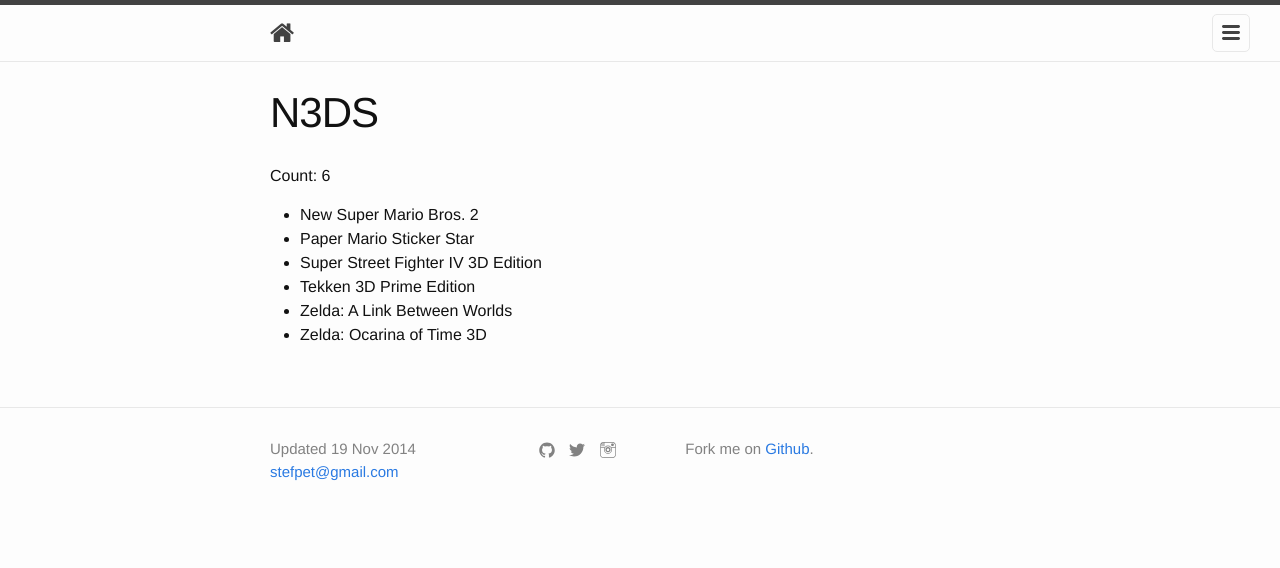
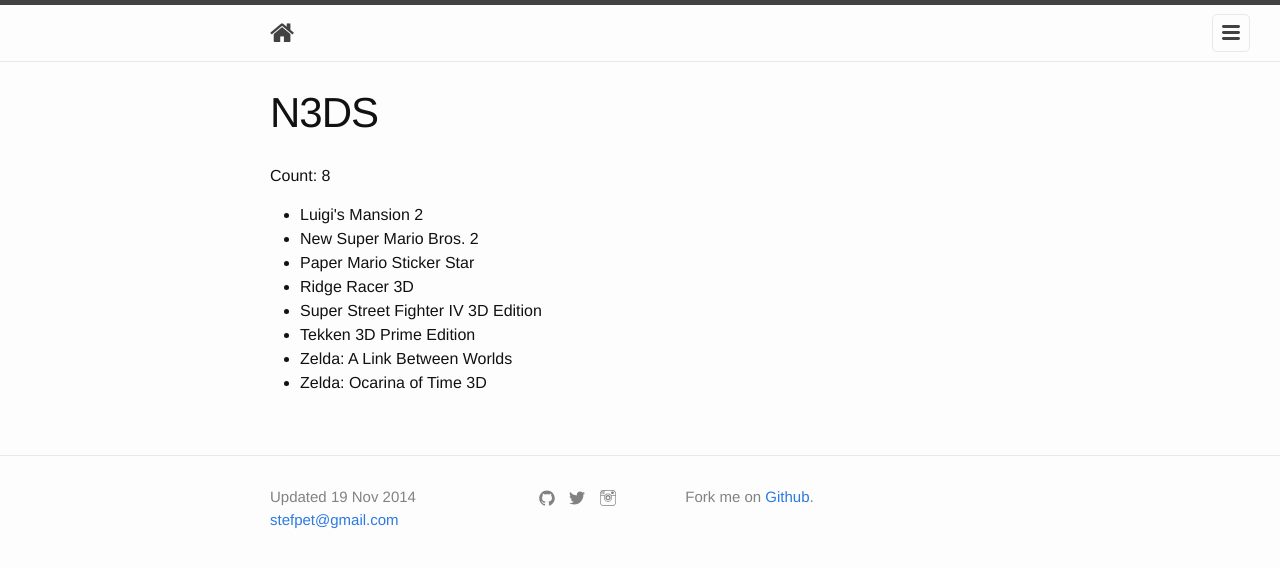
Before and after one commit to stpe/games, a Jekyll site: the page built from n3ds.md, in a window 1280 px wide. Shown: the top 568 px of the page. Built offline with Jekyll 4.4.1, drawn with Linux system fonts in a browser that asks for light colours; nearby versions of some CDN libraries.

Commit message:
N3DS: Luigi's Mansion 2 + Ridge Racer 3D

```diff
--- a/_data/games.json
+++ b/_data/games.json
@@ -1355,6 +1355,11 @@
     "platform": "LYNX"
   },
   {
+    "title": "Luigi&apos;s Mansion 2",
+    "platform": "N3DS",
+    "code": "TSA-CTR-AGGP-SWD"
+  },
+  {
     "title": "New Super Mario Bros. 2",
     "platform": "N3DS",
     "code": "TSA-CTR-ABEP-UKV"
@@ -1363,6 +1368,11 @@
     "title": "Paper Mario Sticker Star",
     "platform": "N3DS",
     "code": "TSA-CTR-AG5P-SWD"
+  },
+  {
+    "title": "Ridge Racer 3D",
+    "platform": "N3DS",
+    "code": "TSA-CTR-ARRP-UKV"
   },
   {
     "title": "Super Street Fighter IV 3D Edition",
```
